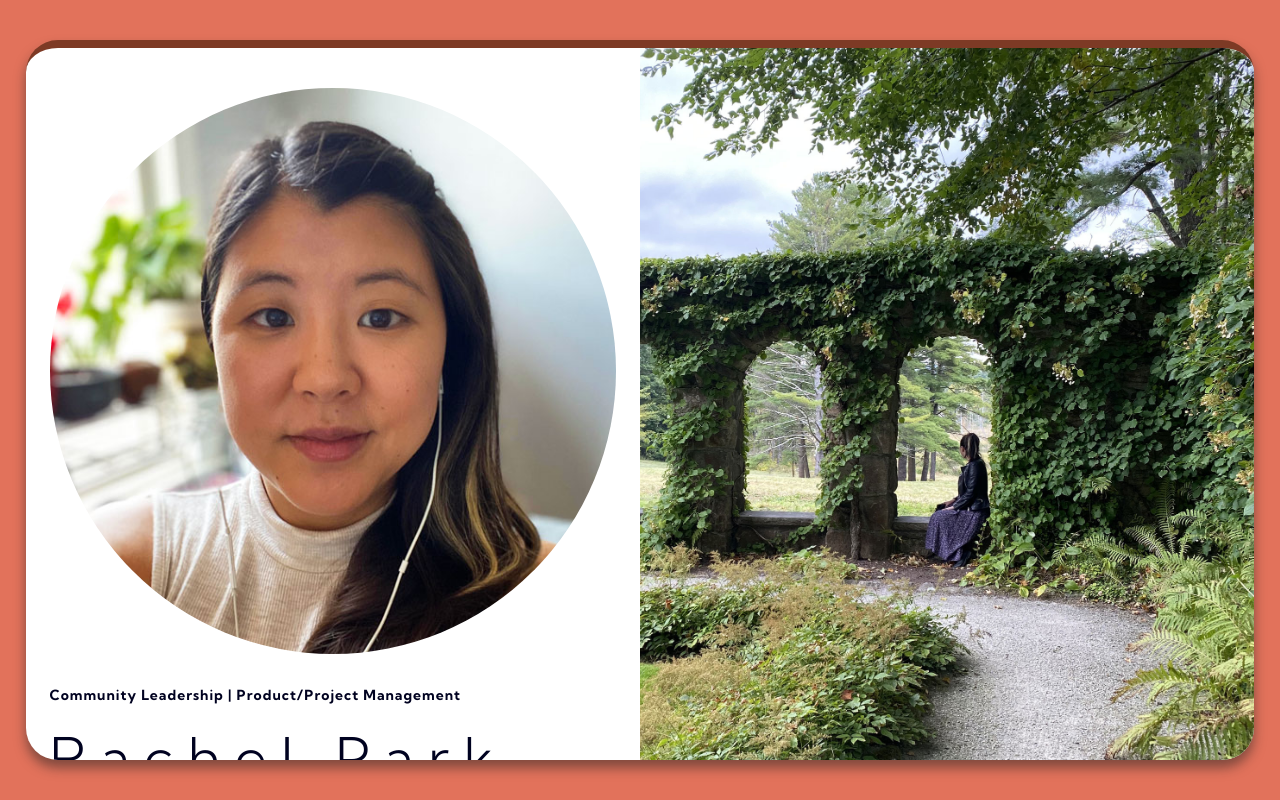
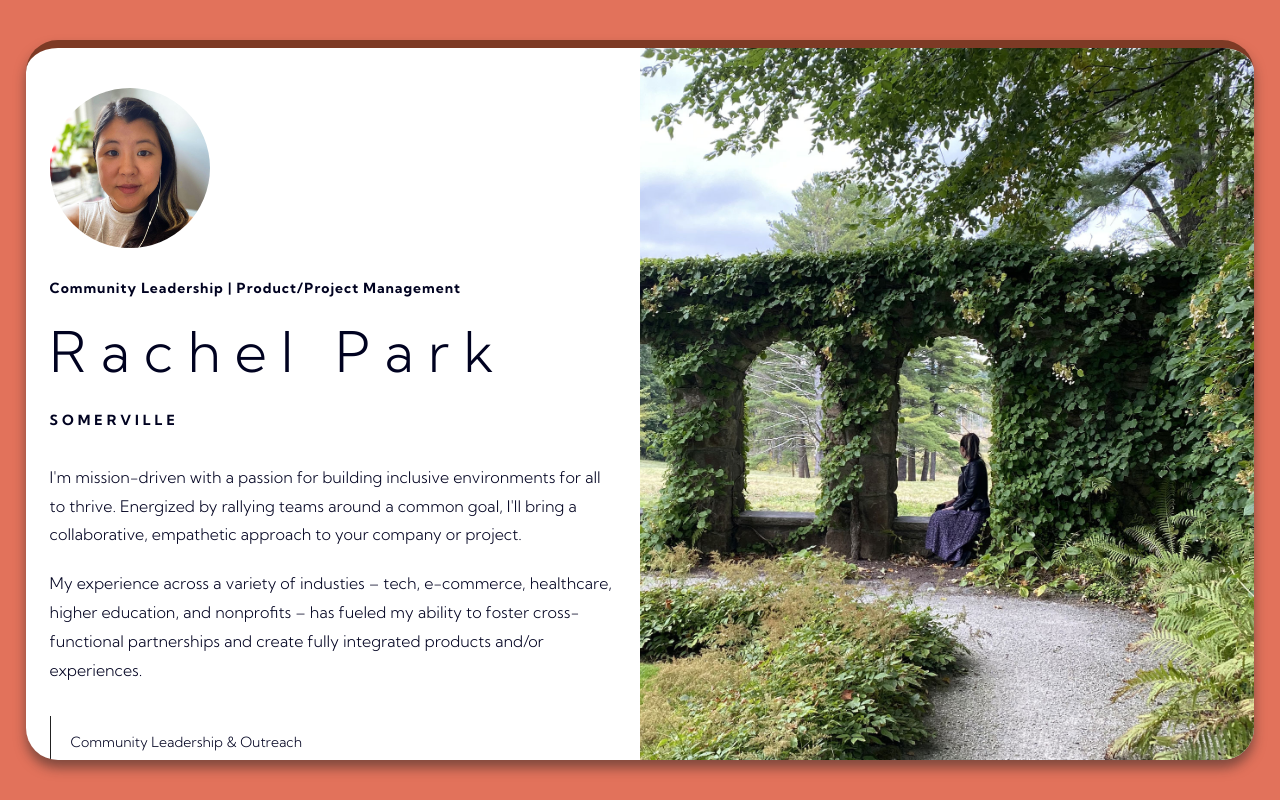
Before and after one commit to chrisintae/2022-rp-flagship, a Next.js app: page / in a window 1280 px wide. Built offline with nearby package versions, Linux system fonts and the light colour scheme; no server answers.

Commit message:
Update: home styles

```diff
--- a/src/components/sass/home.module.sass
+++ b/src/components/sass/home.module.sass
@@ -46,16 +46,10 @@
     .image-container
         width: 100%
 
-        > div
-            position: unset !important
-            width: 160px
-            height: 160px
-
         img
-            object-fit: contain
-            width: 100% !important
-            position: relative !important
-            height: unset !important
+            width: 100%
+            max-width: 160px
+            max-height: 160px
             border-radius: 100%
 
     h1
```
